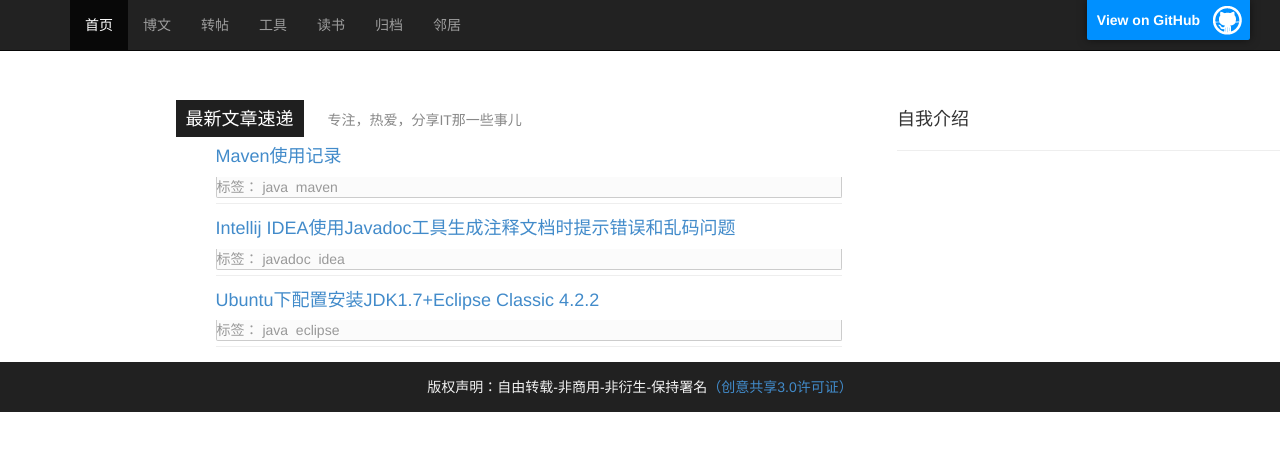
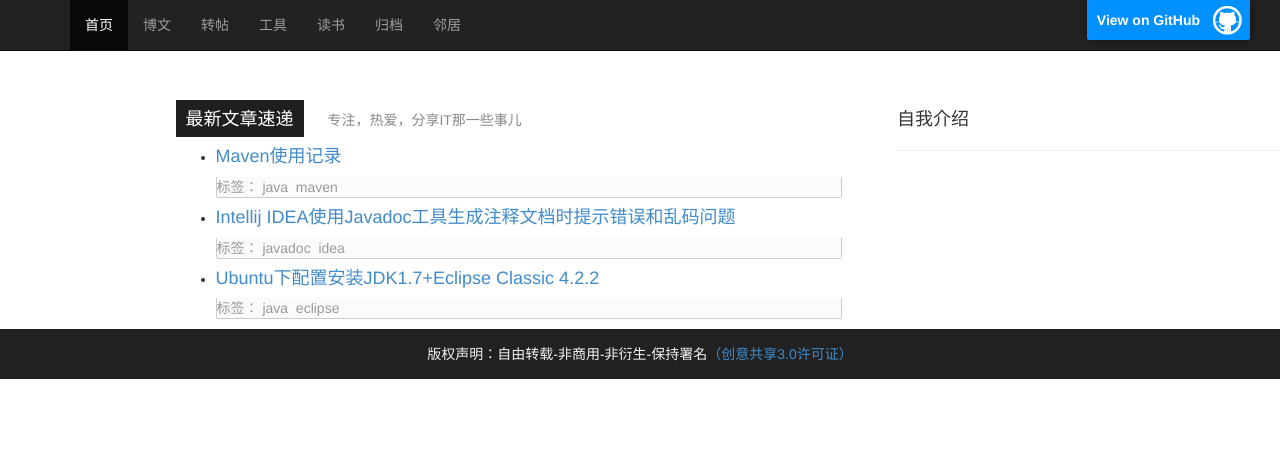
Before and after one commit to sheleng/sheleng.github.io, a Jekyll site: the page built from index.html, in a window 1280 px wide. Shown: the top 451 px of the page. Built offline with Jekyll 4.4.1, drawn with Linux system fonts in a browser that asks for light colours.

Commit message:
修改首页布局

```diff
--- a/index.html
+++ b/index.html
@@ -16,7 +16,7 @@
               <ul>
   			    {% for post in site.posts %}
 				  {% if post.category != 'books' %}
-      			    <li class="post_list">
+      			    <li>
       	  		  	  <h4><a href="{{ post.url }}">{{ post.title }}</a></h4>
       	  		  	  <div class="post-info">
       	  		  	  	标签：
```
